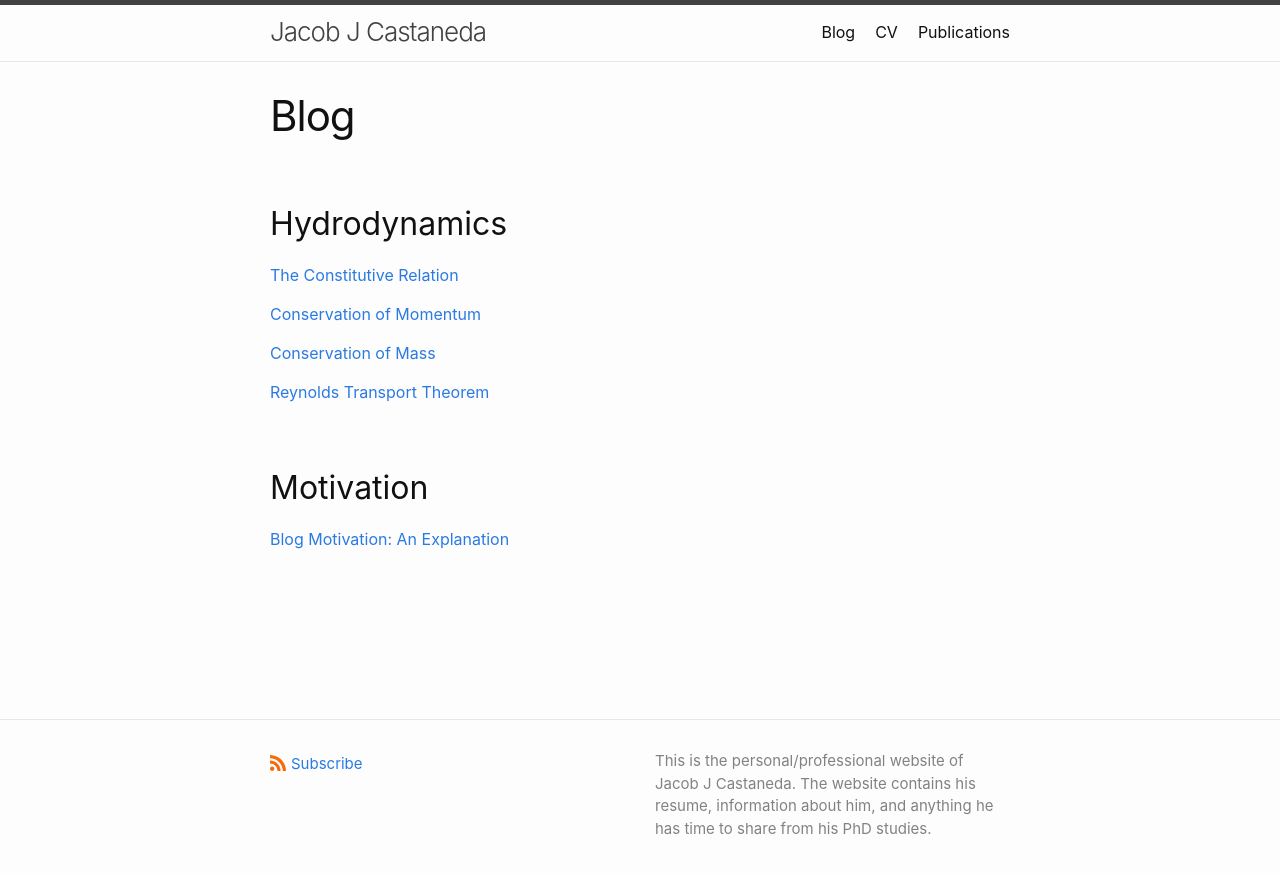
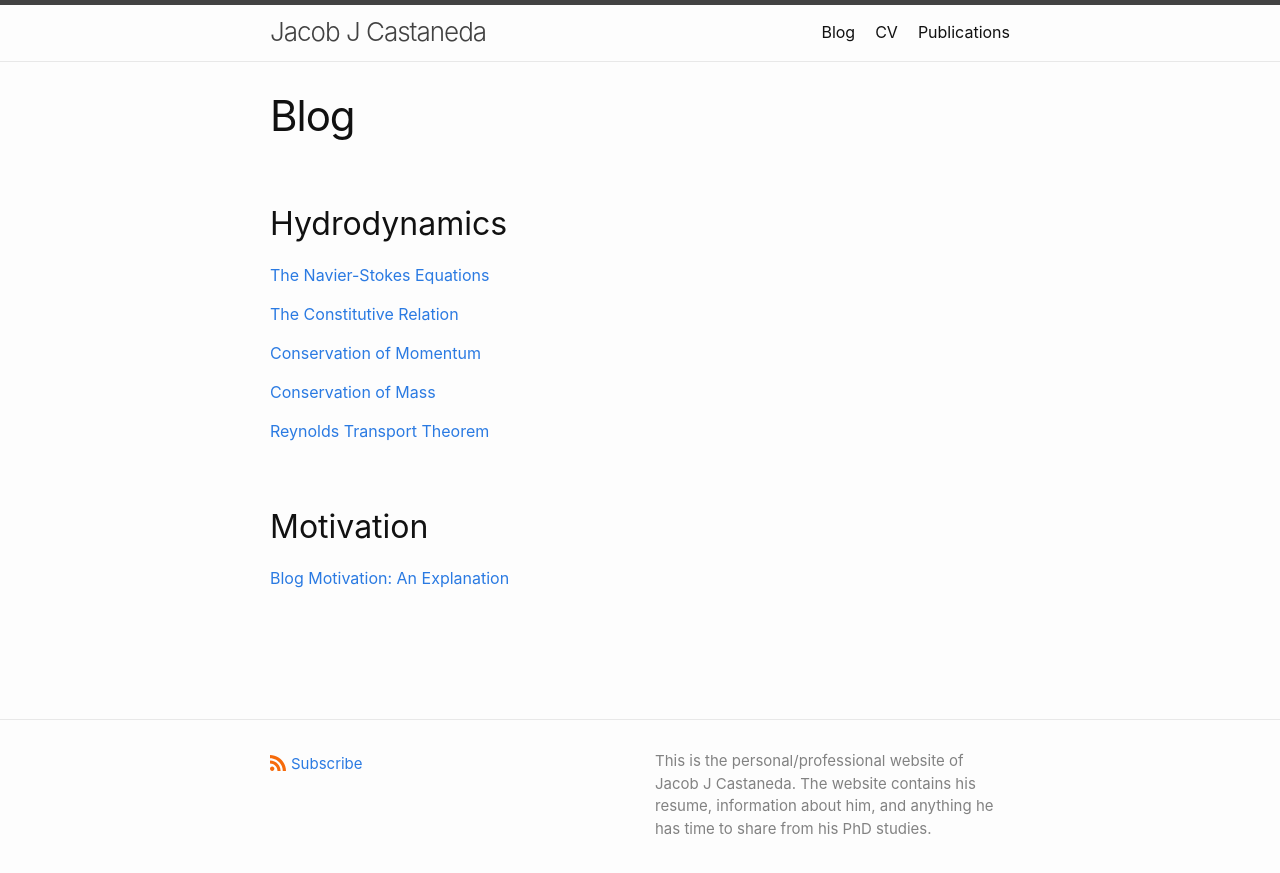
Before and after one commit to jacobjcastaneda/jacobjcastaneda.github.io, a Jekyll site: the page built from docs/blog.markdown, in a window 1280 px wide. Shown: the top 873 px of the page. Built offline with Jekyll 4.4.1, drawn with Linux system fonts in a browser that asks for light colours.

Commit message:
navier-stokes equations

```diff
--- a/docs/blog.markdown
+++ b/docs/blog.markdown
@@ -4,6 +4,8 @@ layout: page
 ---
 
 ## Hydrodynamics
+
+<a href="https://www.notion.so/Navier-Stokes-2442283b83304800bb73c4d52cc9e94b">The Navier-Stokes Equations</a>
 
 <a href="https://www.notion.so/The-Constitutive-Relation-266f33ce349a40628f26b677bb9df9ba">The Constitutive Relation</a>
 
```
